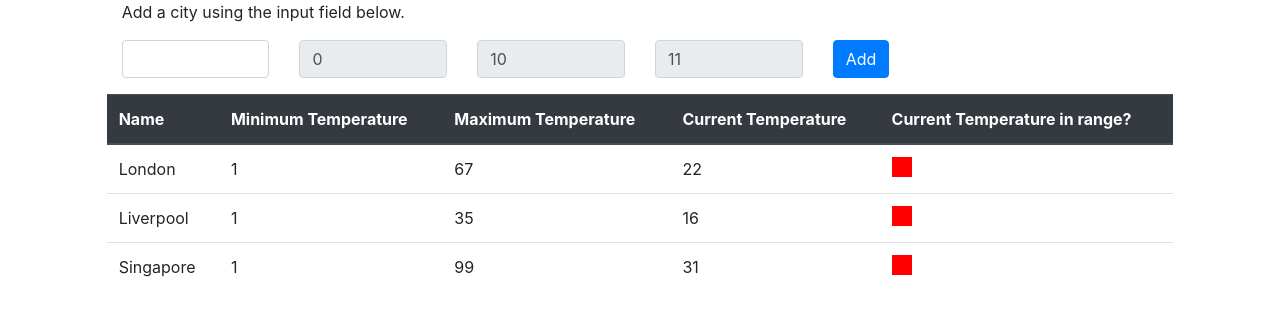
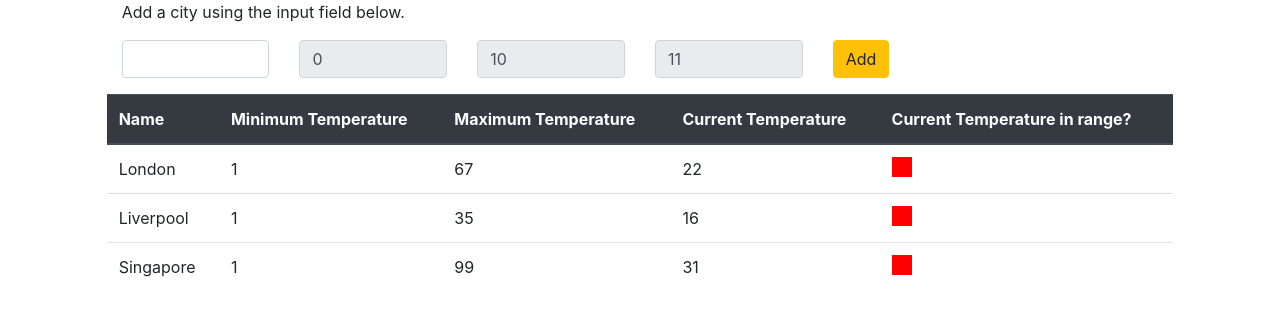
Before and after one commit to trelleborg-marine-systems-uk/angular-code-test, an Angular app: page /list-weather in a window 1280 px wide. Shown: the top 316 px of the page. Built offline with nearby package versions, Linux system fonts and the light colour scheme.

Commit message:
Changed add button colour.

```diff
--- a/src/app/weather-list/weather-list.component.html
+++ b/src/app/weather-list/weather-list.component.html
@@ -15,7 +15,7 @@
                 <input type="text" class="form-control" id="temp" readonly value="11">
             </div>
             <div class="col-md-2">
-                <button class="btn btn-primary" (click)="addCity()">Add</button>
+                <button class="btn btn-warning" (click)="addCity()">Add</button>
             </div>
         </div>
         <div class="row">
```
